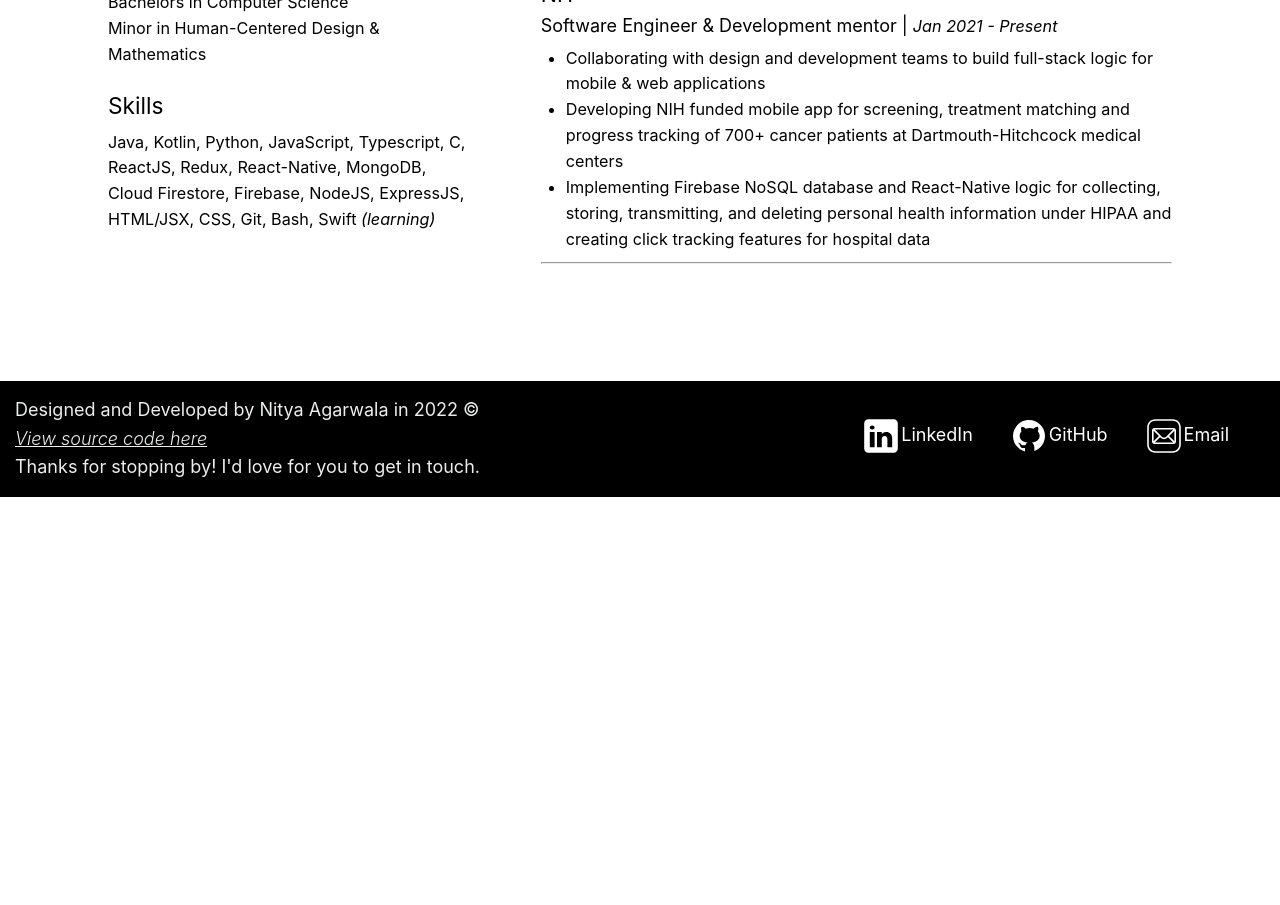
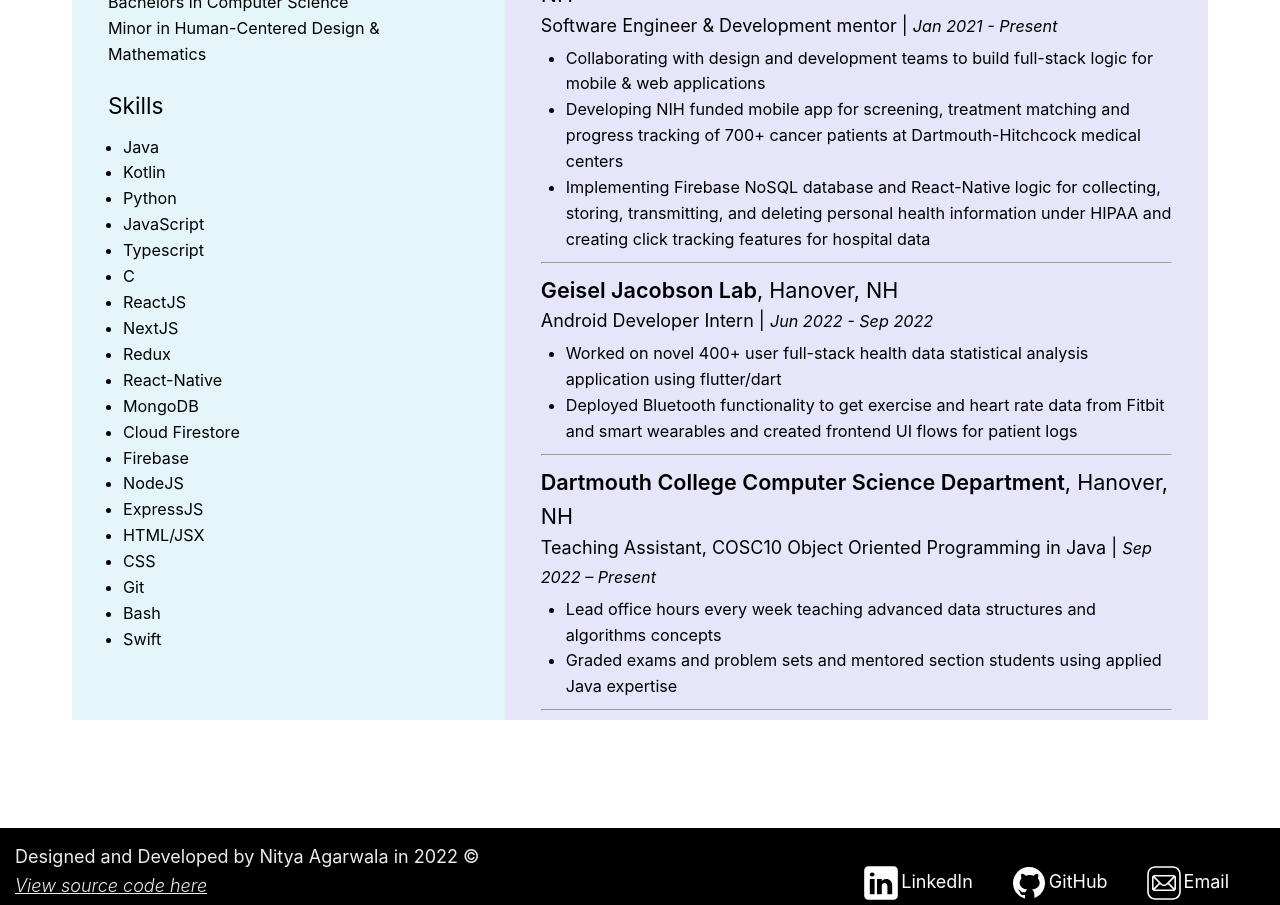
Before and after one commit to nitya308/nityaaa.dev, a Next.js app: page /about in a window 1280 px wide. Shown: the part 560-1465 px from the top of the page. Before the commit the page ends 1057 px from the top, so only its background shows below. Built offline with nearby package versions, Linux system fonts and the light colour scheme.

Commit message:
pulling work data from constants

```diff
--- a/components/work.js
+++ b/components/work.js
@@ -1,32 +1,8 @@
 import styles from '../styles/work.module.css';
 import WorkItem from './WorkItem';
+import { skills } from '../data/skills';
 
-const item1 = {
-  company: 'Digital Applied Learning and Innovation (DALI) Lab',
-  location: 'Hanover, NH',
-  dates: 'Jan 2021 - Present',
-  title: 'Software Engineer & Development mentor',
-  description: [
-    'Collaborating with design and development teams to build full-stack logic for mobile & web applications',
-    'Developing NIH funded mobile app for screening, treatment matching and progress tracking of 700+ cancer patients at Dartmouth-Hitchcock medical centers',
-    'Implementing Firebase NoSQL database and React-Native logic for collecting, storing, transmitting, and deleting personal health information under HIPAA and creating click tracking features for hospital data',
-  ],
-}
-
-const item2 = {
-  company: 'Geisel Jacobson Lab',
-  location: 'Hanover, NH',
-  dates: 'Jun 2022 - Sep 2022',
-  title: 'Android Developer Intern',
-  description: [
-    'Worked on novel 400+ user full-stack health data statistical analysis application using flutter/dart',
-    'Deployed Bluetooth functionality to get exercise and heart rate data from Fitbit and smart wearables and created frontend UI flows for patient logs',
-  ],
-}
-
-const item3 = {
-
-}
+import { workExperiences } from '../data/workExperiences';
 
 export default function Work() {
   return (
@@ -44,16 +20,19 @@ export default function Work() {
         <h3>
           Skills
         </h3>
-        <span>
-          Java, Kotlin, Python, JavaScript, Typescript, C, ReactJS, Redux, React-Native, MongoDB, Cloud Firestore,
-          Firebase, NodeJS, ExpressJS, HTML/JSX, CSS, Git, Bash, Swift <i>(learning)</i>
-        </span>
+        <ul className={styles.skills}>
+          {skills.map((skill) => (
+            <li>{skill}</li>
+          ))}
+        </ul>
       </div>
       <div className={styles.experience}>
         <h3>
           Experience
         </h3>
-        <WorkItem item={item1}></WorkItem>
+        {workExperiences.map((item) => (
+          <WorkItem item={item}></WorkItem>
+        ))}
       </div>
     </div>
   );
--- /dev/null
+++ b/data/skills.js
@@ -0,0 +1,2 @@
+export const skills = ["Java", "Kotlin", "Python", "JavaScript", "Typescript", "C", "ReactJS","NextJS", "Redux", "React-Native", "MongoDB", "Cloud Firestore",
+  "Firebase", " NodeJS", "ExpressJS", "HTML/JSX", "CSS", "Git", "Bash", "Swift"]
--- /dev/null
+++ b/data/workExperiences.js
@@ -0,0 +1,35 @@
+const work1 = {
+  company: 'Digital Applied Learning and Innovation (DALI) Lab',
+  location: 'Hanover, NH',
+  dates: 'Jan 2021 - Present',
+  title: 'Software Engineer & Development mentor',
+  description: [
+    'Collaborating with design and development teams to build full-stack logic for mobile & web applications',
+    'Developing NIH funded mobile app for screening, treatment matching and progress tracking of 700+ cancer patients at Dartmouth-Hitchcock medical centers',
+    'Implementing Firebase NoSQL database and React-Native logic for collecting, storing, transmitting, and deleting personal health information under HIPAA and creating click tracking features for hospital data',
+  ],
+}
+
+const work2 = {
+  company: 'Geisel Jacobson Lab',
+  location: 'Hanover, NH',
+  dates: 'Jun 2022 - Sep 2022',
+  title: 'Android Developer Intern',
+  description: [
+    'Worked on novel 400+ user full-stack health data statistical analysis application using flutter/dart',
+    'Deployed Bluetooth functionality to get exercise and heart rate data from Fitbit and smart wearables and created frontend UI flows for patient logs',
+  ],
+}
+
+const work3 = {
+  company: 'Dartmouth College Computer Science Department',
+  location: 'Hanover, NH',
+  dates: 'Sep 2022 – Present',
+  title: 'Teaching Assistant, COSC10 Object Oriented Programming in Java',
+  description: [
+    'Lead office hours every week teaching advanced data structures and algorithms concepts',
+    'Graded exams and problem sets and mentored section students using applied Java expertise',
+  ],
+}
+
+export const workExperiences = [work1, work2, work3];
--- a/styles/work.module.css
+++ b/styles/work.module.css
@@ -10,9 +10,16 @@
   display: flex;
   font-size: 0.9em;
   padding: 0 2rem;
+  background-color: #E5F6FA;
 }
 
 .experience {
   flex: 1.75;
   padding: 0 2rem;
+  background-color: #E6E5FA;
 }
+
+.skills {
+  margin: 0;
+  padding: 5px 0 0 15px;
+}
```
